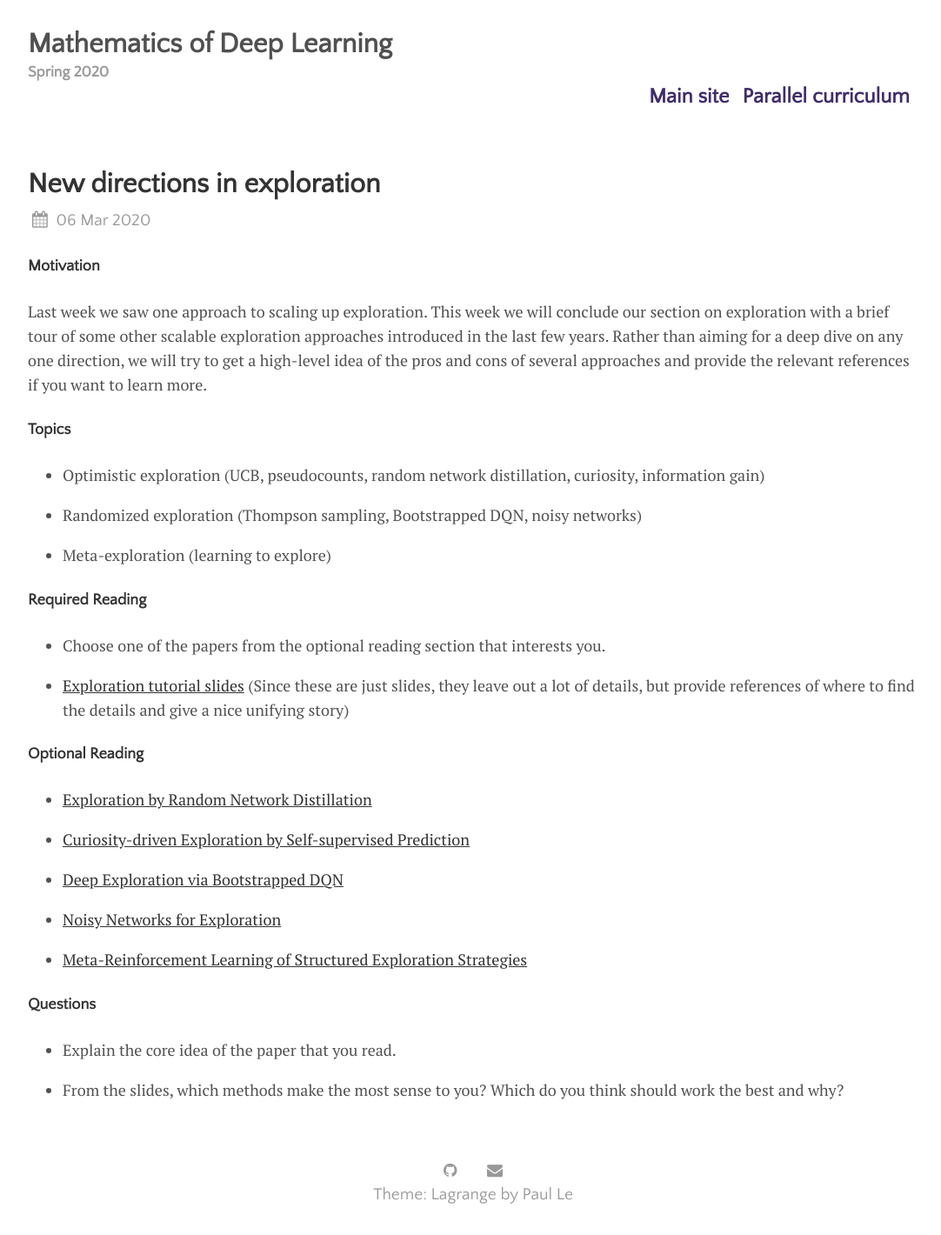
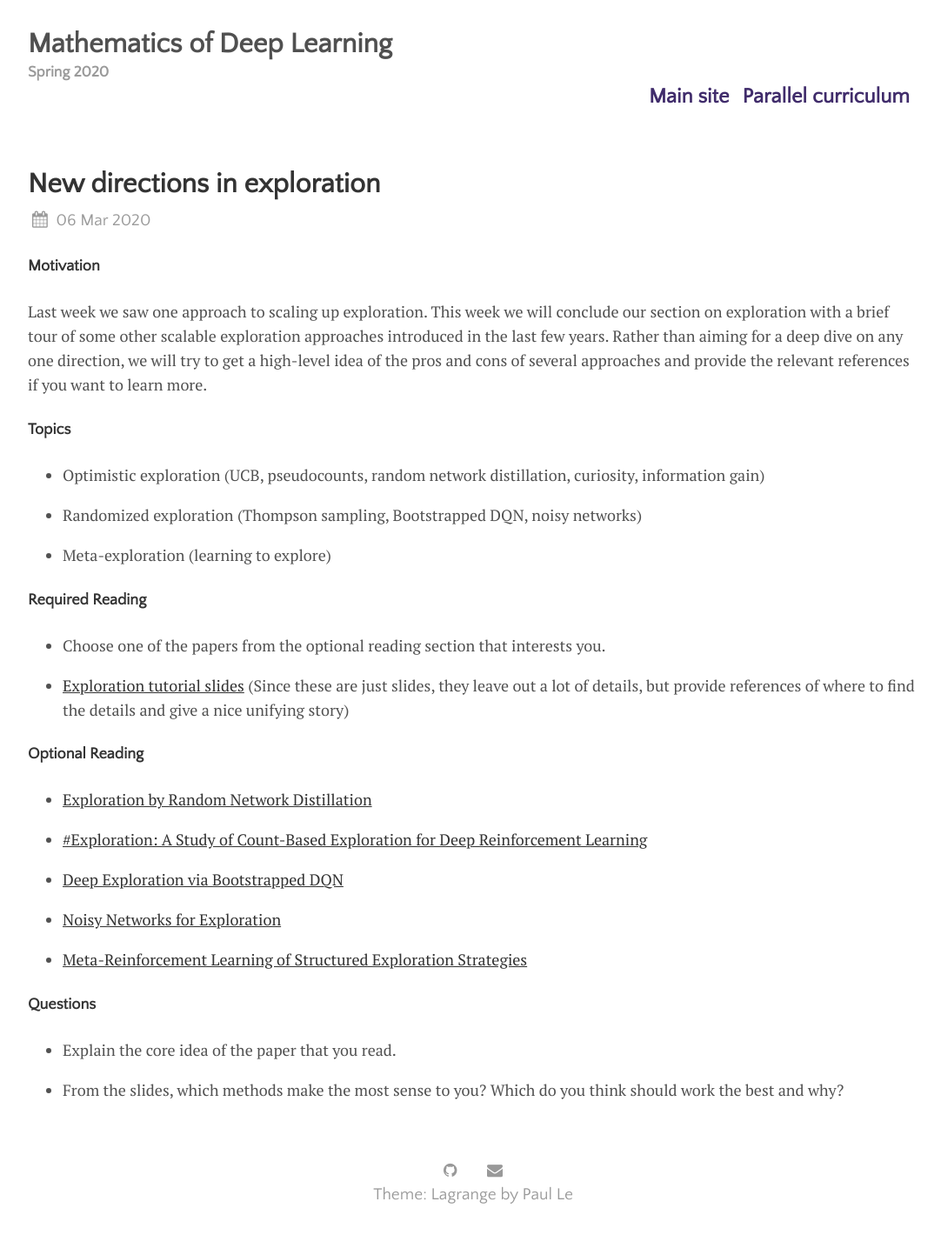
Before and after one commit to willwhitney/mathsdl-spring20, a Jekyll site: the page built from _posts/2020-03-06-new-directions-in-exploration.md, in a window 1280 px wide. Shown: the whole page at 87% size, without its empty margins (96-1178 px from the left). Built offline with Jekyll 4.4.1, drawn with Linux system fonts in a browser that asks for light colours; nearby versions of some CDN libraries.

Commit message:
Update 2020-03-06-new-directions-in-exploration.md

```diff
--- a/_posts/2020-03-06-new-directions-in-exploration.md
+++ b/_posts/2020-03-06-new-directions-in-exploration.md
@@ -40,8 +40,8 @@ the relevant references if you want to learn more.
 -   [Exploration by Random Network
     Distillation](https://arxiv.org/abs/1810.12894)
 
--   [Curiosity-driven Exploration by Self-supervised
-    Prediction](https://pathak22.github.io/noreward-rl/resources/icml17.pdf)
+-   [#Exploration: A Study of Count-Based Exploration
+for Deep Reinforcement Learning](https://arxiv.org/abs/1611.04717)
 
 -   [Deep Exploration via Bootstrapped
     DQN](https://arxiv.org/abs/1602.04621)
```
